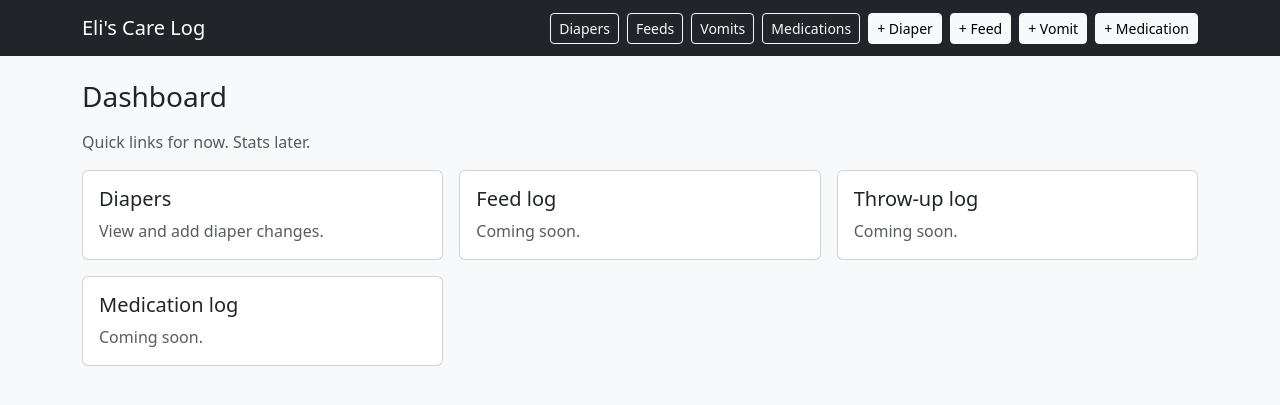
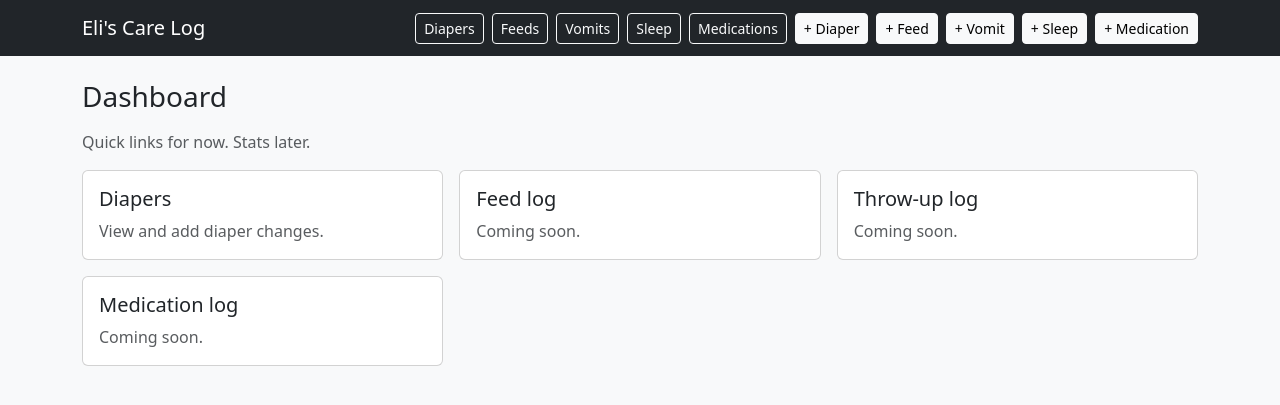
Before and after one commit to supersaiyoon/eli-care-log, a Flask app: page / in a window 1280 px wide. Shown: the top 405 px of the page. Run offline with Flask 3, Linux system fonts and the light colour scheme; parts of the project's set-up code (start-up, migrations or seed data) failed here and were passed over.

Commit message:
Add blank starter files for Sleep

```diff
--- a/app.py
+++ b/app.py
@@ -9,6 +9,7 @@ from models import db
 from routes.diaper_routes import init_diaper_routes
 from routes.feed_routes import init_feed_routes
 from routes.medication_routes import init_medication_routes
+from routes.sleep_routes import init_sleep_routes
 from routes.vomit_routes import init_vomit_routes
 
 
@@ -30,6 +31,7 @@ db.init_app(app)
 init_diaper_routes(app)
 init_feed_routes(app)
 init_medication_routes(app)
+init_sleep_routes(app)
 init_vomit_routes(app)
 
 @app.get("/")
--- a/models.py
+++ b/models.py
@@ -41,6 +41,8 @@ class Medication(db.Model):
     initials = db.Column(db.String(2), nullable=False)
     notes = db.Column(db.Text)
 
+# TODO: Implement Sleep model
+
 class Vomit(db.Model):
     __tablename__ = "vomit"
 
--- a/templates/base.html
+++ b/templates/base.html
@@ -16,10 +16,12 @@
                     <a class="btn btn-outline-light btn-sm" href="{{ url_for('diaper_list') }}">Diapers</a>
                     <a class="btn btn-outline-light btn-sm" href="{{ url_for('feed_list') }}">Feeds</a>
                     <a class="btn btn-outline-light btn-sm" href="{{ url_for('vomit_list') }}">Vomits</a>
+                    <a class="btn btn-outline-light btn-sm" href="{{ url_for('sleep_list') }}">Sleep</a>
                     <a class="btn btn-outline-light btn-sm" href="{{ url_for('medication_list') }}">Medications</a>
                     <a class="btn btn-light btn-sm" href="{{ url_for('diaper_new') }}">+ Diaper</a>
                     <a class="btn btn-light btn-sm" href="{{ url_for('feed_new') }}">+ Feed</a>
                     <a class="btn btn-light btn-sm" href="{{ url_for('vomit_new') }}">+ Vomit</a>
+                    <a class="btn btn-light btn-sm" href="{{ url_for('sleep_new') }}">+ Sleep</a>
                     <a class="btn btn-light btn-sm" href="{{ url_for('medication_new') }}">+ Medication</a>
                 </div>
             </div>
```
Also changed, not shown: routes/sleep_routes.py (added).
